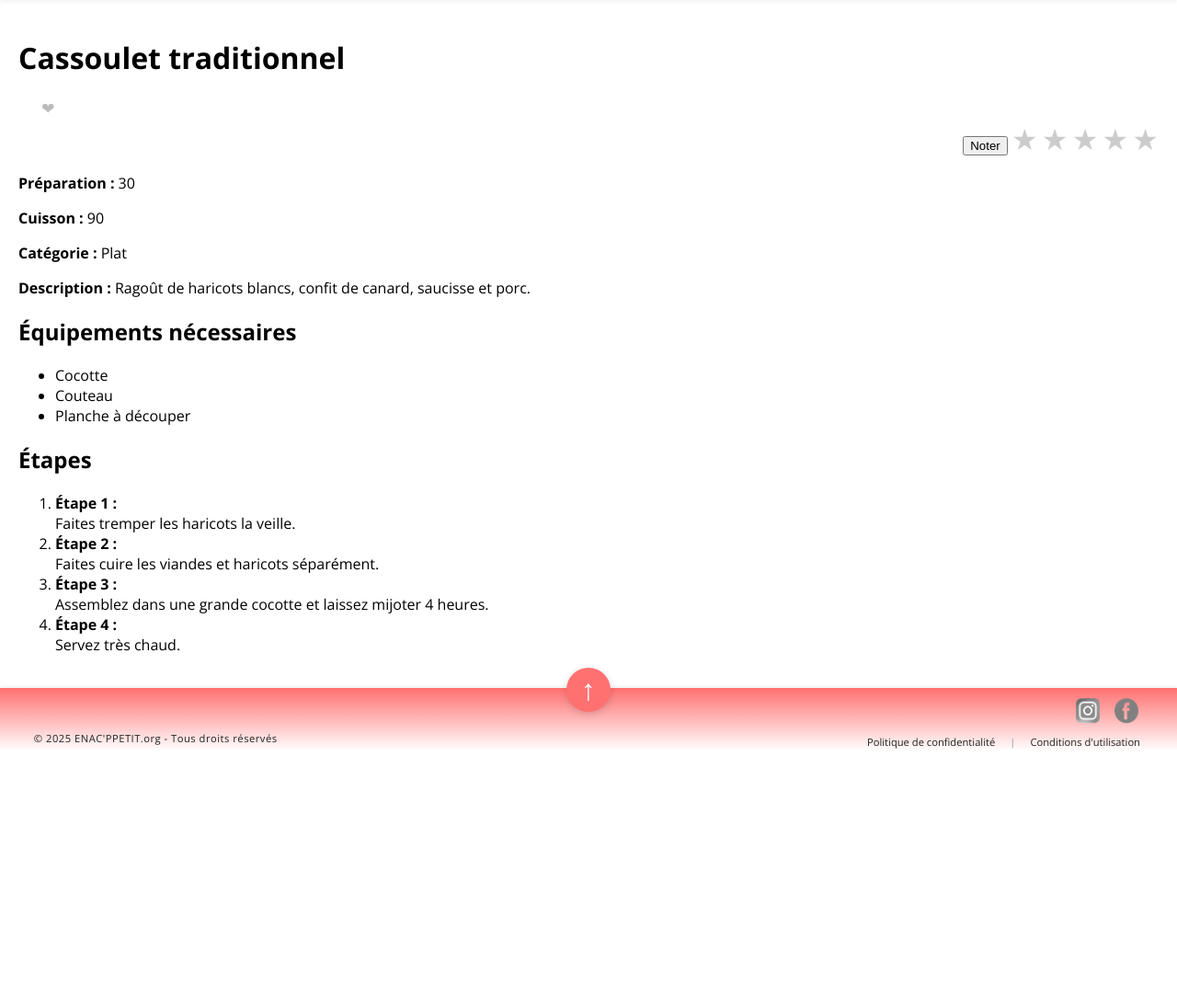
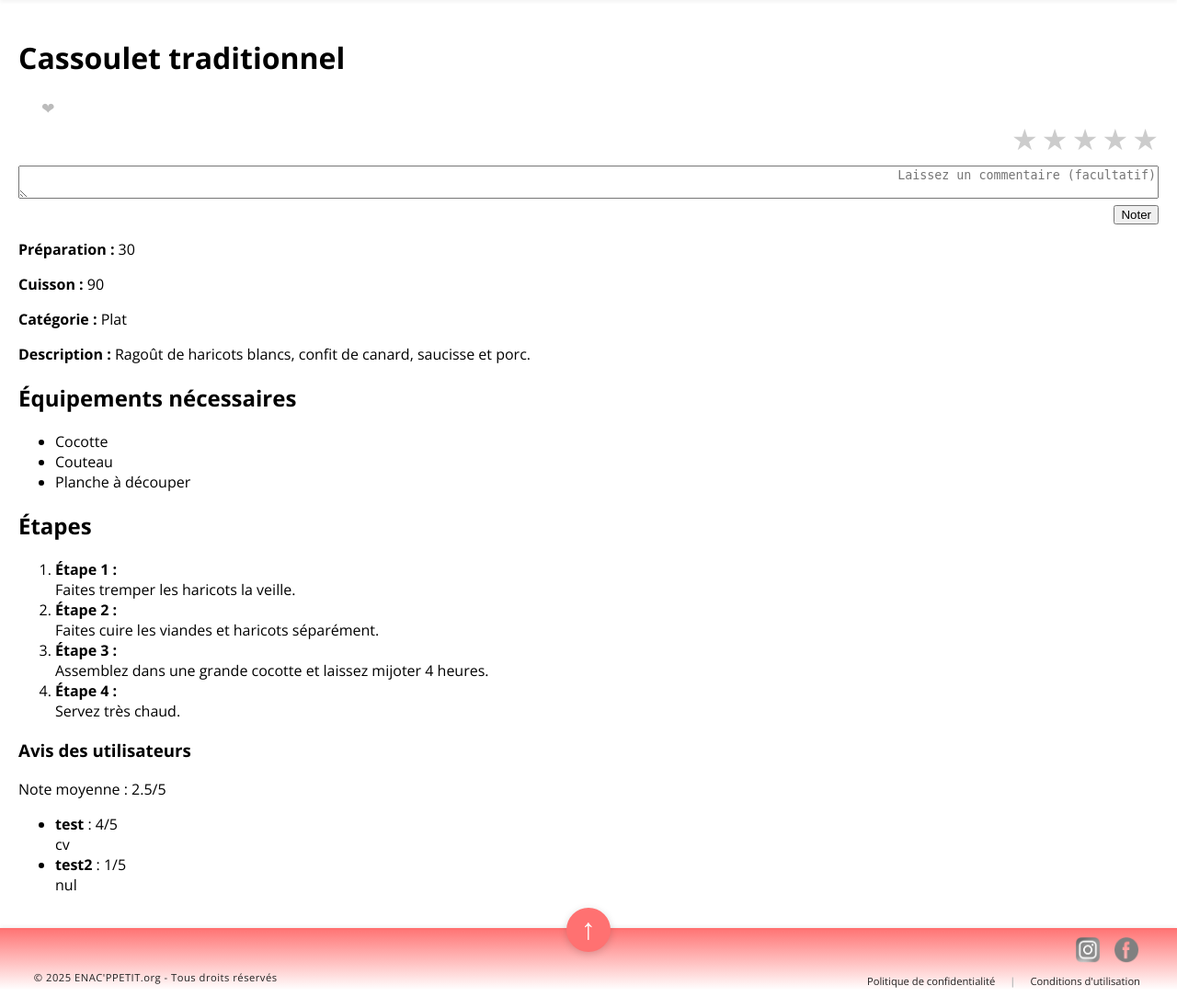
Before and after one commit to justinetsd/PROJET, a Flask app: page /recette/13267 in a window 1280 px wide. Shown: the part 76-1160 px from the top of the page at 92% size. Before the commit the page ends 890 px from the top, so only its background shows below. Run offline with Flask 3, Linux system fonts and the light colour scheme; data comes from the database, SQL or seed files in the repository; both versions use the stored data as it was after the commit.

Commit message:
notes et commentaires done

```diff
--- a/app.py
+++ b/app.py
@@ -23,10 +23,26 @@ def get_recipes():
     conn.close()
     return recipes
 
+def get_best_rated_recipes(limit=20):
+    conn = sqlite3.connect('BDD.db')
+    conn.row_factory = sqlite3.Row
+    recettes = conn.execute("""
+        SELECT r.*, AVG(rt.Rating) as moyenne
+        FROM Recette r
+        JOIN Rating rt ON r.Recette_id = rt.Recette_id
+        GROUP BY r.Recette_id
+        HAVING COUNT(rt.Rating) > 0
+        ORDER BY moyenne DESC, r.Title ASC
+        LIMIT ?
+    """, (limit,)).fetchall()
+    conn.close()
+    return recettes
+
 @app.route('/') #route par défaut
 def accueil():
     recipes = get_recipes()
-    return render_template('accueil.html', recipes=recipes)
+    best_recipes = get_best_rated_recipes(20)
+    return render_template('accueil.html', recipes=recipes, best_recipes=best_recipes)
 
 @app.route('/recettes') #route des recettes
 def recettes():
@@ -65,8 +81,17 @@ def recette(recette_id):
             fav = conn.execute("SELECT 1 FROM Recette_Favori WHERE User_id = ? AND Recette_id = ?", (user_id, recette_id)).fetchone()
             est_favori = fav is not None
 
+    avis = conn.execute(
+    "SELECT u.Username, r.Rating, r.Commentaire FROM Rating r JOIN User u ON r.User_id = u.User_id WHERE r.Recette_id = ?",
+    (recette_id,)
+).fetchall()
+
+    moyenne = conn.execute(
+    "SELECT AVG(Rating) FROM Rating WHERE Recette_id = ?", (recette_id,)
+).fetchone()[0]
+
     conn.close()
-    return render_template('Unerecette.html', recipe=recipe, equipements=equipements, steps=steps, est_favori=est_favori)
+    return render_template('Unerecette.html', recipe=recipe, equipements=equipements, steps=steps, est_favori=est_favori, avis=avis, moyenne=moyenne)
 
 
 def hashage(password, rand, salt):
@@ -279,11 +304,19 @@ def noter_recette(recette_id):
     if "username" not in session:
         return redirect(url_for('login'))
     note = int(request.form.get('note', 0))
-    user = session["username"]
+    commentaire = request.form.get('commentaire', '').strip()
+    username = session["username"]
     conn = sqlite3.connect('BDD.db')
-    # À adapter selon ta table de notes (exemple: Recette_Note avec Recette_id, user, note)
-    conn.execute("INSERT INTO Rating (Recette_id, Id-user, Rating) VALUES (?, ?, ?)", (recette_id, Id_user, Rating))
-    conn.commit()
+    cur = conn.cursor()
+    user_id = cur.execute("SELECT User_id FROM User WHERE Username = ?", (username,)).fetchone()
+    if user_id:
+        user_id = user_id[0]
+        cur.execute("""
+            INSERT INTO Rating (User_id, Recette_id, Rating, Commentaire)
+            VALUES (?, ?, ?, ?)
+            ON CONFLICT(User_id, Recette_id) DO UPDATE SET Rating=excluded.Rating, Commentaire=excluded.Commentaire
+        """, (user_id, recette_id, note, commentaire))
+        conn.commit()
     conn.close()
     flash("Merci pour votre note !")
     return redirect(url_for('recette', recette_id=recette_id))
--- a/templates/Unerecette.html
+++ b/templates/Unerecette.html
@@ -8,9 +8,12 @@
 </form>
 <form action="{{ url_for('noter_recette', recette_id=recipe['Recette_id']) }}" method="post" class="etoiles-notation">
     {% for i in range(5, 0, -1) %}
-        <input type="radio" id="star{{ i }}" name="" value="{{ i }}">
+        <input type="radio" id="star{{ i }}" name="note" value="{{ i }}">
         <label for="star{{ i }}">&#9733;</label>
     {% endfor %}
+    <br>
+    <textarea name="commentaire" placeholder="Laissez un commentaire (facultatif)" style="width:100%;margin-top:8px;"></textarea>
+    <br>
     <button type="submit">Noter</button>
 </form>
 
@@ -34,5 +37,25 @@
         </li>
     {% endfor %}
 </ol>
+<h3>Avis des utilisateurs</h3>
+{% if moyenne %}
+    <p>Note moyenne : {{ '%.1f'|format(moyenne) }}/5</p>
+{% else %}
+    <p>Pas encore de note pour cette recette.</p>
+{% endif %}
+{% if avis %}
+    <ul>
+    {% for a in avis %}
+        <li>
+            <strong>{{ a['Username'] }}</strong> : {{ a['Rating'] }}/5
+            {% if a['Commentaire'] %}
+                <br>{{ a['Commentaire'] }}
+            {% endif %}
+        </li>
+    {% endfor %}
+    </ul>
+{% else %}
+    <p>Aucun avis pour cette recette.</p>
+{% endif %}
 
 {% endblock %}
```
Also changed, not shown: templates/accueil.html (+17 -1 lines), BDD.db.
